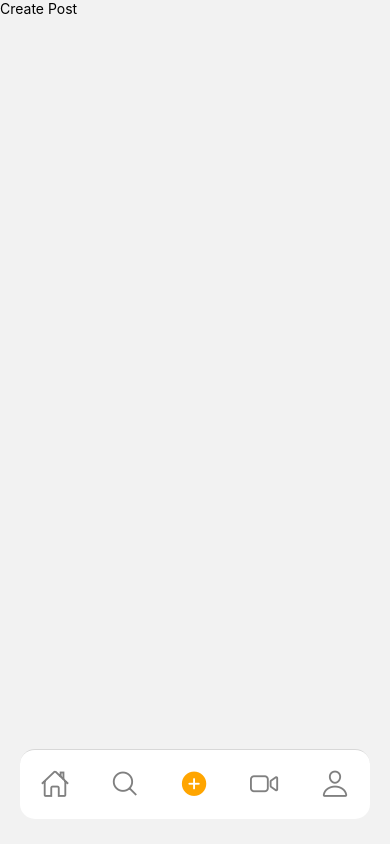
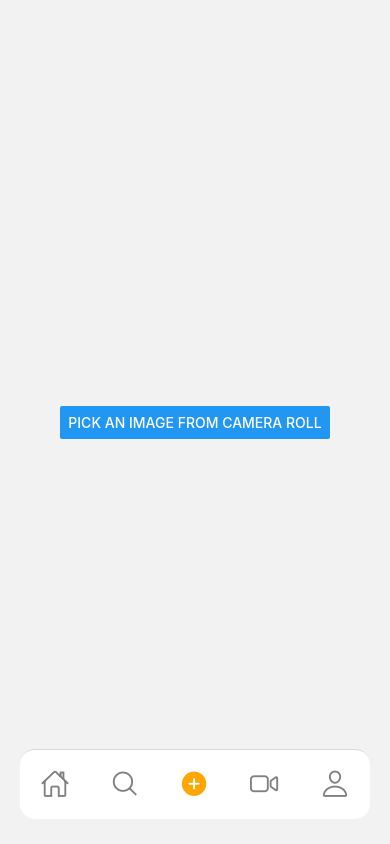
Before and after one commit to MuhammadAakash/insta_clone, a React Native app: screen /CreatePost in a window 390 px wide. Built offline with nearby package versions, Linux system fonts and the light colour scheme.

Commit message:
Added a simple camera image piker in expo

```diff
--- a/package.json
+++ b/package.json
@@ -16,6 +16,7 @@
     "@react-navigation/native": "^6.1.6",
     "@react-navigation/stack": "^6.3.16",
     "expo": "~48.0.15",
+    "expo-image-picker": "~14.1.1",
     "expo-status-bar": "~1.4.4",
     "react": "18.2.0",
     "react-dom": "18.2.0",
--- a/screens/CreatePost.jsx
+++ b/screens/CreatePost.jsx
@@ -1,12 +1,34 @@
-import React from "react";
-import { View, Text } from "react-native";
+import React, { useState, useEffect } from "react";
+import { Button, Image, View, Platform } from "react-native";
+import * as ImagePicker from "expo-image-picker";
 
 const CreatePost = () => {
-    return (
-        <View>
-            <Text>Create Post</Text>
-        </View>
-    )
-}
+  const [image, setImage] = useState(null);
+
+  const pickImage = async () => {
+    // No permissions request is necessary for launching the image library
+    let result = await ImagePicker.launchImageLibraryAsync({
+      mediaTypes: ImagePicker.MediaTypeOptions.All,
+      allowsEditing: true,
+      aspect: [4, 3],
+      quality: 1,
+    });
+
+    console.log(result);
+
+    if (!result.canceled) {
+      setImage(result.assets[0].uri);
+    }
+  };
+
+  return (
+    <View style={{ flex: 1, alignItems: "center", justifyContent: "center" }}>
+      <Button title="Pick an image from camera roll" onPress={pickImage} />
+      {image && (
+        <Image source={{ uri: image }} style={{ width: 200, height: 200 }} />
+      )}
+    </View>
+  );
+};
 
 export default CreatePost;
```
Also changed, not shown: 1 other file (tests, documents, lock files or other folders).
